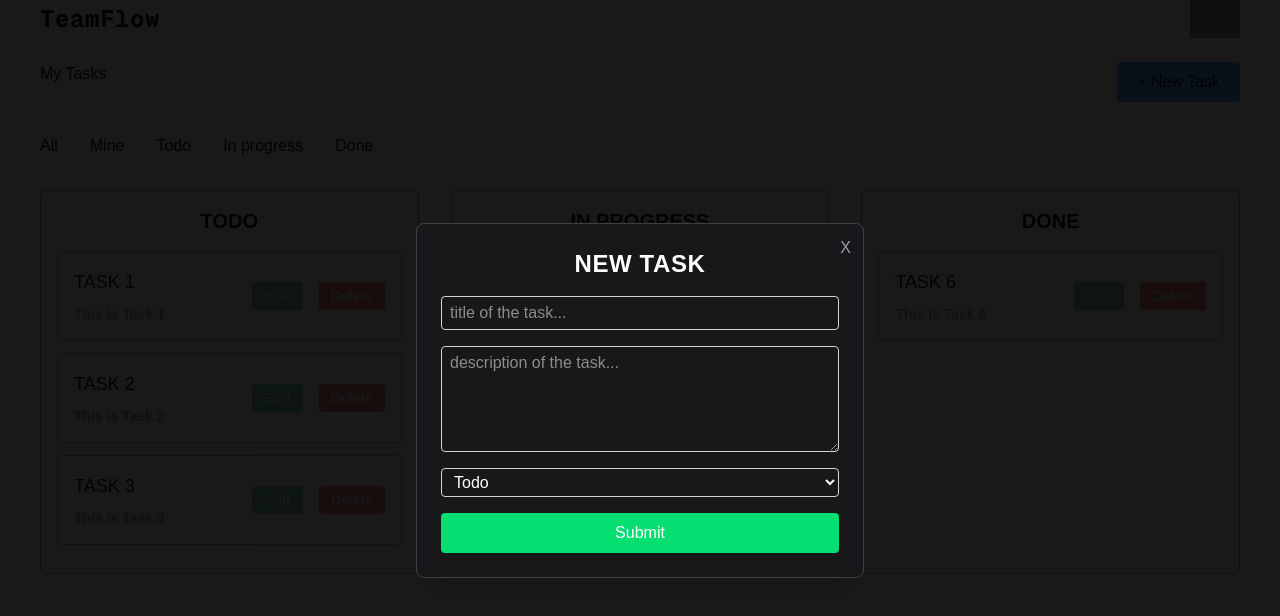
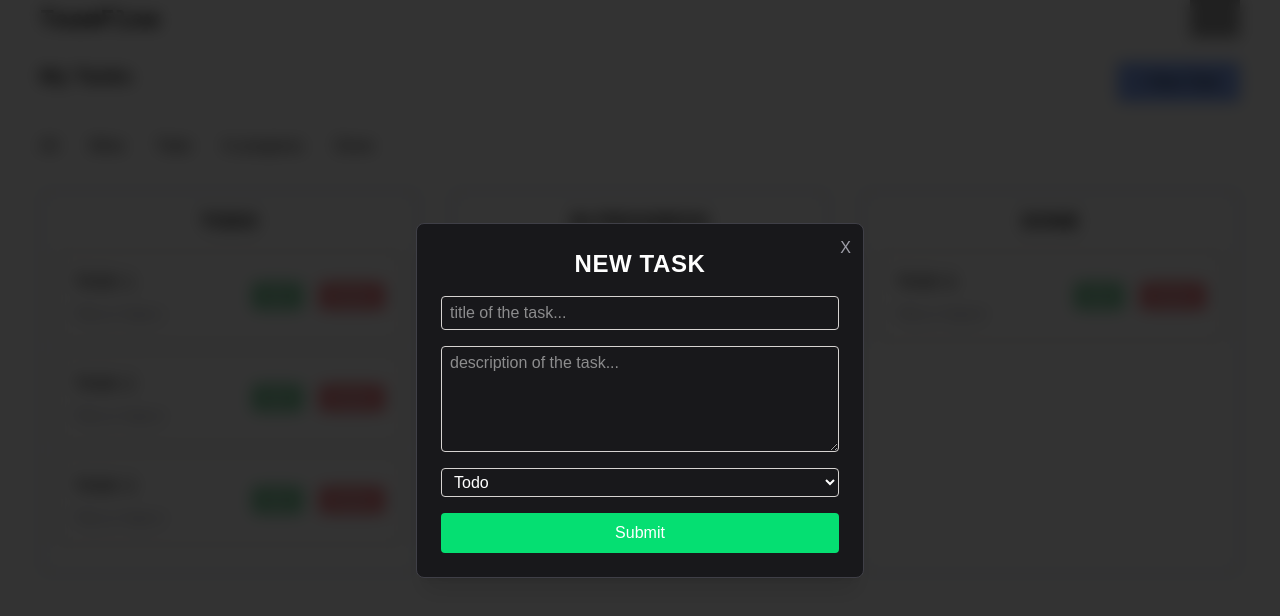
Before and after one commit to SivaKrishna6745/TeamFlow, a Next.js app: page / in a window 1280 px wide. Both pictures are taken after a click on the button "+ New Task". Shown: the top 616 px of the page. Built offline with nearby package versions, Linux system fonts and the light colour scheme; grey boxes are pictures that could not be loaded.

Commit message:
feat: Add drag and drop task status updates with toast feedback

```diff
--- a/src/components/TaskBoard.tsx
+++ b/src/components/TaskBoard.tsx
@@ -1,12 +1,12 @@
 'use client';
 
-import { useState } from 'react';
+import { useEffect, useState } from 'react';
 import Filters from './Filters';
 import Button from './Button';
-import TaskCard from './TaskCard';
 import { tasksData } from '../../mockData';
 import TaskForm from './TaskForm';
 import { FormMode, Status, Task } from '@/types';
+import TaskColumn from './TaskColumn';
 
 export const STATUSES = ['Todo', 'In Progress', 'Done'] as const;
 
@@ -47,6 +47,8 @@ const TaskBoard = () => {
     const [formMode, setFormMode] = useState<FormMode>('New');
     const [editingTask, setEditingTask] = useState<Task | undefined>(undefined);
     const [confirmDel, setConfirmDel] = useState<string | undefined>(undefined);
+    const [draggingId, setDraggingId] = useState<string | undefined>(undefined);
+    const [toastMessage, setToastMessage] = useState<string | undefined>(undefined);
 
     const openForm = () => {
         setIsFormOpen(true);
@@ -88,18 +90,44 @@ const TaskBoard = () => {
         setConfirmDel(id);
     };
 
+    const handleDragStart = (id: string) => {
+        setDraggingId(id);
+    };
+
+    const handleDragOver = (e: React.DragEvent<HTMLDivElement>) => {
+        e.preventDefault();
+    };
+
+    const handleDrop = (status: Status) => {
+        if (!draggingId) return;
+
+        setTasks((prevTasks) => prevTasks.map((t) => (t.id === draggingId ? { ...t, status: status } : t)));
+        setDraggingId(undefined);
+        if (tasks.find((t) => t.id === draggingId)?.status !== status) setToastMessage(`Task moved to ${status}`);
+    };
+
+    useEffect(() => {
+        if (!toastMessage) return;
+
+        const timer = setTimeout(() => {
+            setToastMessage(undefined);
+        }, 2000);
+
+        return () => clearTimeout(timer);
+    }, [toastMessage]);
+
     return (
         <div className="relative flex flex-col gap-8 px-10">
             <div className="flex justify-between">
-                <h2>My Tasks</h2>
+                <h2 className="text-xl font-bold tracking-wide">My Tasks</h2>
                 <Button
                     label={'+ New Task'}
-                    className="px-5 py-2 rounded-sm bg-blue-400 hover:bg-blue-500/80 active:scale-95 transition-all duration-300"
+                    className="px-5 py-2 rounded-sm bg-blue-600/50 hover:bg-blue-500/60 active:scale-95 transition-all duration-300"
                     onClick={openForm}
                 />
             </div>
             {isFormOpen && (
-                <div className="fixed inset-0 bg-[rgba(0,0,0,0.9)] z-50 flex items-center justify-center">
+                <div className="fixed inset-0 bg-black/80 backdrop-blur-sm z-50 flex items-center justify-center">
                     <TaskForm
                         tasks={tasks}
                         close={closeForm}
@@ -122,16 +150,23 @@ const TaskBoard = () => {
             <Filters />
             <div className="grid grid-cols-1 md:grid-cols-3 gap-8">
                 {STATUSES.map((status) => (
-                    <div className="border border-slate-400 rounded-md p-4" key={status}>
-                        <h2 className="text-xl font-bold uppercase text-center mb-4">{status}</h2>
-                        {tasks
-                            .filter((task) => task.status === status)
-                            .map((task) => (
-                                <TaskCard key={task.id} task={task} edit={editTask} del={deleteTask} />
-                            ))}
-                    </div>
+                    <TaskColumn
+                        key={status}
+                        status={status}
+                        tasks={tasks.filter((t) => t.status === status)}
+                        editTask={editTask}
+                        deleteTask={deleteTask}
+                        dragStart={handleDragStart}
+                        dragOver={handleDragOver}
+                        drop={handleDrop}
+                    />
                 ))}
             </div>
+            {toastMessage && (
+                <p className="fixed bottom-20 left-1/2 -translate-x-1/2 z-50 text-green-400 text-sm px-6 py-3 bg-green-700/40 rounded-md transition-all duration-300 animate-in fade-in slide-in-from-bottom-2">
+                    {toastMessage}
+                </p>
+            )}
         </div>
     );
 };
--- a/src/components/TaskCard.tsx
+++ b/src/components/TaskCard.tsx
@@ -6,11 +6,16 @@ type TaskCardProps = {
     task: Task;
     edit: (id: string) => void;
     del: (id: string) => void;
+    dragStart: (id: string) => void;
 };
 
-const TaskCard = ({ task, edit, del }: TaskCardProps) => {
+const TaskCard = ({ task, edit, del, dragStart }: TaskCardProps) => {
     return (
-        <div className="border border-stone-400/80 rounded-sm p-4 my-3 flex justify-between items-center">
+        <div
+            draggable
+            className="border border-stone-400/80 rounded-sm p-4 my-3 flex justify-between items-center cursor-grab"
+            onDragStart={() => dragStart(task.id)}
+        >
             <div className="flex flex-col gap-2">
                 <p id="title" className="text-lg uppercase">
                     {task.title}
--- /dev/null
+++ b/src/components/TaskColumn.tsx
@@ -0,0 +1,42 @@
+import React, { useState } from 'react';
+import TaskCard from './TaskCard';
+import { Status, Task } from '@/types';
+
+type TaskColumnProps = {
+    status: Status;
+    tasks: Task[];
+    editTask: (id: string) => void;
+    deleteTask: (id: string) => void;
+    dragStart: (id: string) => void;
+    dragOver: (e: React.DragEvent<HTMLDivElement>) => void;
+    drop: (colStatus: Status) => void;
+};
+
+const TaskColumn = ({ status, tasks, editTask, deleteTask, dragStart, dragOver, drop }: TaskColumnProps) => {
+    const [isDragOver, setIsDragOver] = useState<boolean>(false);
+
+    const handleDragLeave = (e: React.DragEvent<HTMLDivElement>) => {
+        const relTarget = e.relatedTarget;
+        if (relTarget instanceof Node && !e.currentTarget.contains(relTarget)) setIsDragOver(false);
+    };
+
+    return (
+        <div
+            onDrop={() => {
+                drop(status);
+                setIsDragOver(false);
+            }}
+            onDragEnter={() => setIsDragOver(true)}
+            onDragOver={dragOver}
+            onDragLeave={handleDragLeave}
+            className={`border border-slate-400 rounded-md p-4 transition-all duration-75 ${isDragOver ? 'shadow-md shadow-white/50' : ''}`}
+        >
+            <h2 className="text-xl font-bold uppercase text-center mb-4">{status}</h2>
+            {tasks.map((task) => (
+                <TaskCard key={task.id} task={task} edit={editTask} del={deleteTask} dragStart={dragStart} />
+            ))}
+        </div>
+    );
+};
+
+export default TaskColumn;
```
